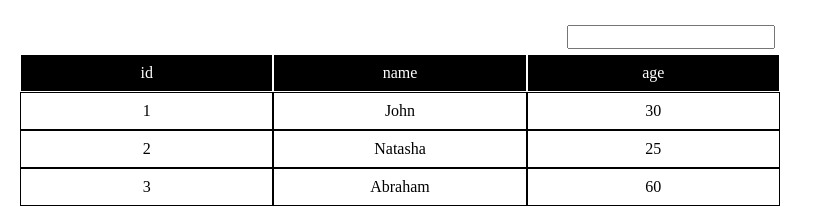
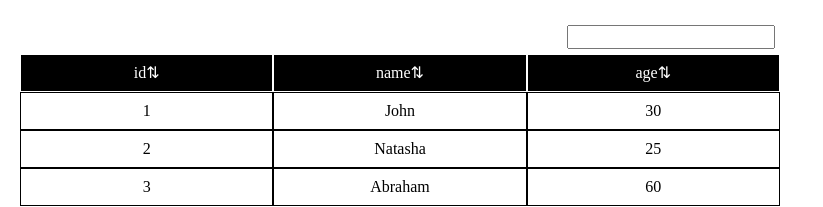
Before and after one commit to witcher-development/smart-table, a React (Create React App) app: page / in a window 1280 px wide. Shown: the top 207 px of the page, without its empty margins (0-823 px from the left). Built offline with nearby package versions, Linux system fonts and the light colour scheme.

Commit message:
sorts clicking on a header cell

```diff
--- a/src/features/table/Table.module.scss
+++ b/src/features/table/Table.module.scss
@@ -31,6 +31,8 @@
   @extend .cell;
 
   border: 1px solid #fff;
+
+  cursor: pointer ;
 }
 
 .tools {
--- a/src/features/table/Table.tsx
+++ b/src/features/table/Table.tsx
@@ -1,20 +1,61 @@
 import React, { useState, useEffect } from 'react';
 
+import { Row, Sort } from './types';
 import cls from './Table.module.scss';
 
 
 type Props = {
   columnNames: string[],
-  rows: { [key: string]: any}[]
+  rows: Row[]
 }
 
 export const Table = ({ columnNames, rows }: Props) => {
 	const [searchQuery, setSearchQuery] = useState('');
+	const [sort, setSort] = useState<Sort | null>(null);
 	const [filteredRows, setFilteredRows] = useState(rows);
 
+	const filterRowsBySearchQuery = (searchQuery: string, rows: Row[]) => rows.filter((row) => Object.values(row).some((cell) => String(cell).toLowerCase().includes(searchQuery.toLowerCase())));
+	const sortRows = (sort: Sort, rows: Row[]) => rows.sort((row1, row2) => {
+		if (row1[sort.column] > row2[sort.column]) {
+			return sort.type === 'asc' ? 1 : -1;
+		}
+		if (row1[sort.column] < row2[sort.column]) {
+			return sort.type === 'asc' ? -1 : 1;
+		}
+		return 0;
+	});
+
+	const onClickSort = (columnName: string) => {
+		if (!sort || sort.column !== columnName) {
+			setSort({ column: columnName, type: 'asc' });
+			return;
+		}
+
+		setSort({ column: columnName, type: sort.type === 'desc' ? 'asc' : 'desc' });
+	};
+
 	useEffect(() => {
-		setFilteredRows(rows.filter((row) => Object.values(row).some((cell) => String(cell).toLowerCase().includes(searchQuery.toLowerCase()))));
-	}, [searchQuery]);
+		console.log('changed');
+		const bySearch = filterRowsBySearchQuery(searchQuery, rows);
+		const bySort = sort ? sortRows(sort, bySearch) : bySearch;
+		setFilteredRows(bySort);
+	}, [searchQuery, sort]);
+
+	const arrowUp = <>&#8593;</>;
+	const arrowDown = <>&#8595;</>;
+	const arrowUpDown = <>&#8645;</>;
+
+	const getArrowByColumnName = (columnName: string) => {
+		if (!sort || columnName !== sort.column) {
+			return arrowUpDown;
+		}
+		if (sort.type === 'asc') {
+			return arrowDown;
+		}
+		if (sort.type === 'desc') {
+			return arrowUp;
+		}
+	};
 
 	return (
 		<div className={cls.table}>
@@ -22,7 +63,16 @@ export const Table = ({ columnNames, rows }: Props) => {
 				<input type="text" value={searchQuery} onInput={(e) => setSearchQuery(e.currentTarget.value)} />
 			</div>
 			<div className={cls.header}>
-				{columnNames.map((columnName) => <div key={columnName} className={cls.headerCell}>{columnName}</div>)}
+				{columnNames.map((columnName) => (
+					<div
+						key={columnName}
+						className={cls.headerCell}
+						onClick={() => onClickSort(columnName)}
+					>
+						{columnName}
+						{getArrowByColumnName(columnName)}
+					</div>
+				))}
 			</div>
 			<div>
 				{filteredRows.map((row, index) => (
```
Also changed, not shown: src/features/table/types.ts (+3 -4 lines).
